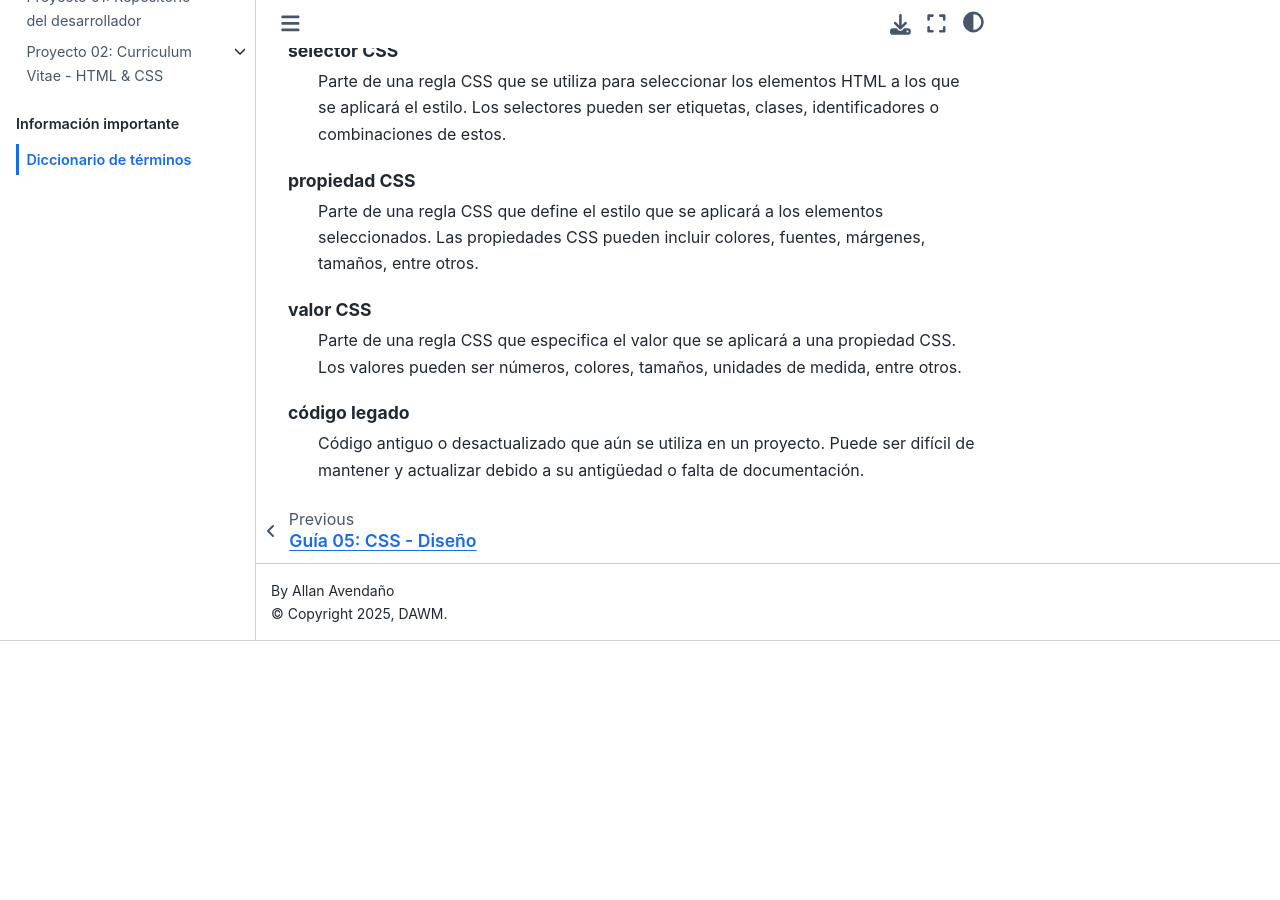
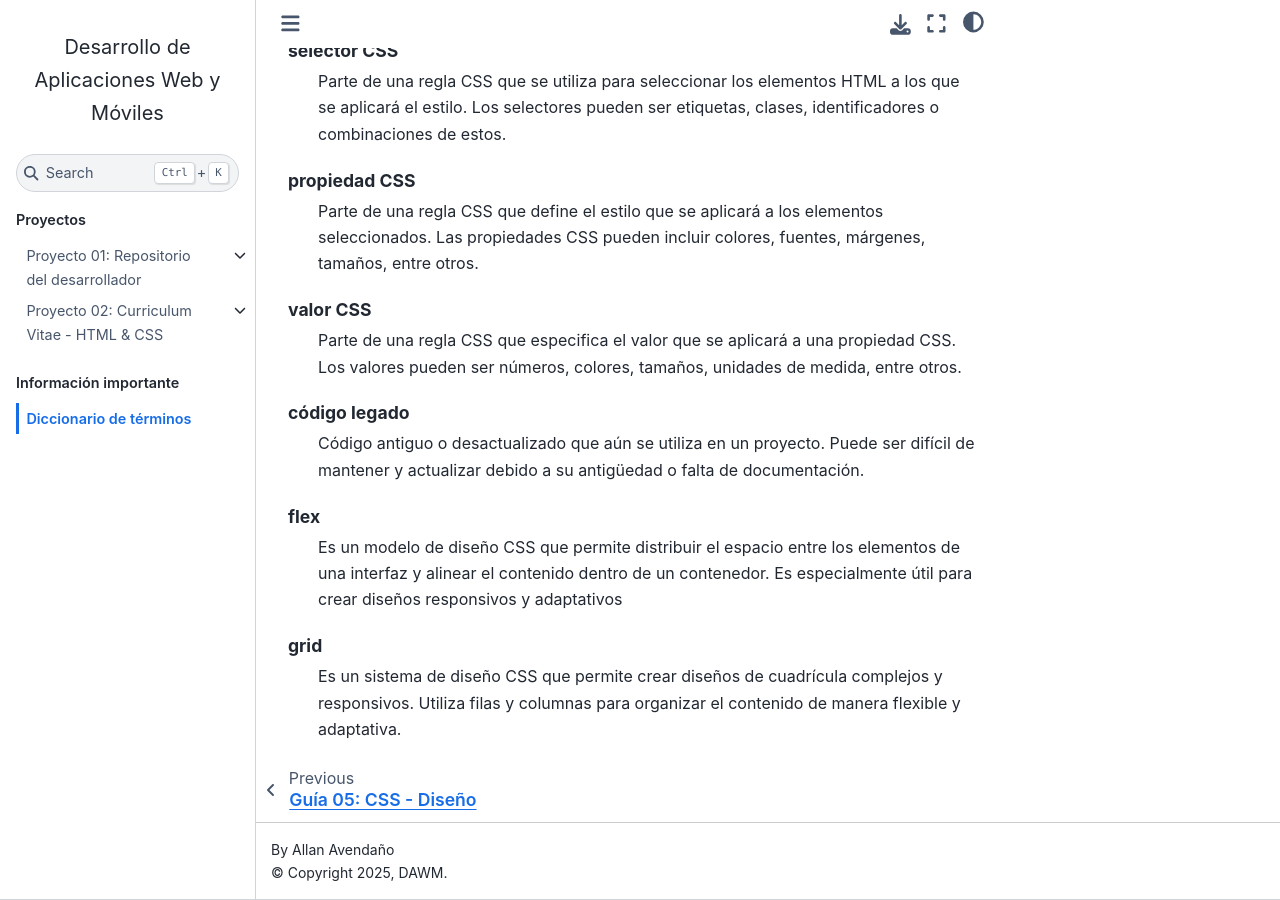
Before and after one commit to DAWMFIEC/DAWM-AI, a Sphinx documentation site: the page built from docs/source/informacion/diccionario.rst, in a window 1280 px wide and 900 px high, scrolled down 2950 px. Built offline with Sphinx 7.4.7 and the Sphinx Book theme 1.1.4, drawn with Linux system fonts in a browser that asks for light colours; pages that are not in the unit, such as notebooks, are missing from menus; before the commit the page ends 3591 px from its top, so only the background shows below that.

Commit message:
grid vs flexbox

```diff
--- a/docs/source/informacion/diccionario.rst
+++ b/docs/source/informacion/diccionario.rst
@@ -88,3 +88,9 @@ Diccionario de términos
 
     código legado
         Código antiguo o desactualizado que aún se utiliza en un proyecto. Puede ser difícil de mantener y actualizar debido a su antigüedad o falta de documentación.
+
+    flex
+        Es un modelo de diseño CSS que permite distribuir el espacio entre los elementos de una interfaz y alinear el contenido dentro de un contenedor. Es especialmente útil para crear diseños responsivos y adaptativos
+
+    grid
+        Es un sistema de diseño CSS que permite crear diseños de cuadrícula complejos y responsivos. Utiliza filas y columnas para organizar el contenido de manera flexible y adaptativa.
```
Also changed, not shown: docs/source/guias/guia05.rst (+30 -2 lines).
